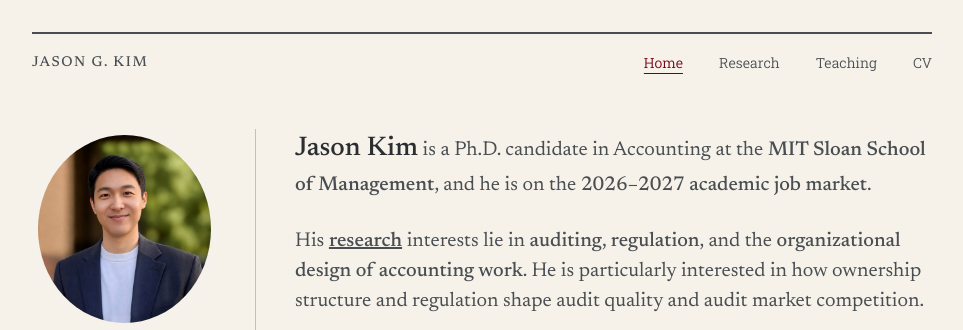
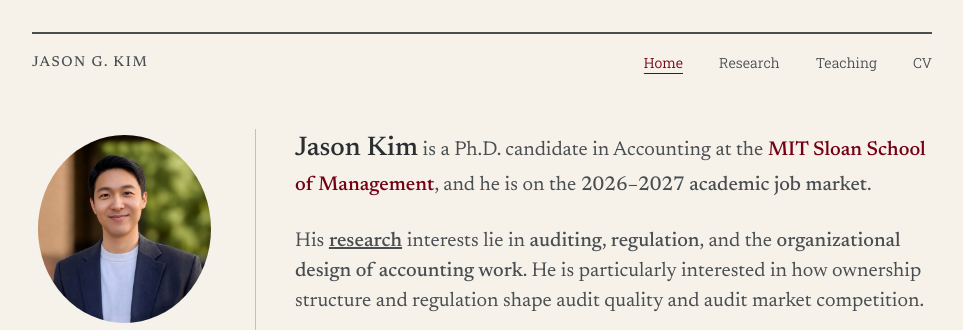
Before and after one commit to jgkim262/jgkim262.github.io, a Jekyll site: the page built from _pages/about.md, in a window 1280 px wide. Shown: the top 330 px of the page, without its empty margins (158-1121 px from the left). Built offline with Jekyll 4.4.1, drawn with Linux system fonts in a browser that asks for light colours; a style sheet for code colours, icons or effects is not loaded.

Commit message:
About: MIT Sloan link back to cardinal
Co-Authored-By: Claude Opus 5.5 <noreply@anthropic.com>

```diff
--- a/_sass/include/_utilities.scss
+++ b/_sass/include/_utilities.scss
@@ -392,10 +392,10 @@ body:hover .visually-hidden button {
   font-weight: 530;
 }
 
-// Home intro links (MIT Sloan, research, CV here) in the body text colour
-// rather than cardinal, per Jason; hover included. Underlines come only from
-// .underline (research, CV here).
-.page__content .home-intro a.keylink {
+// Underlined home intro links (research, CV here) in the body text colour
+// rather than cardinal, per Jason; hover included. MIT Sloan (no underline)
+// stays cardinal so it still reads as a link.
+.page__content .home-intro a.keylink.underline {
   color: inherit;
 }
 
```
